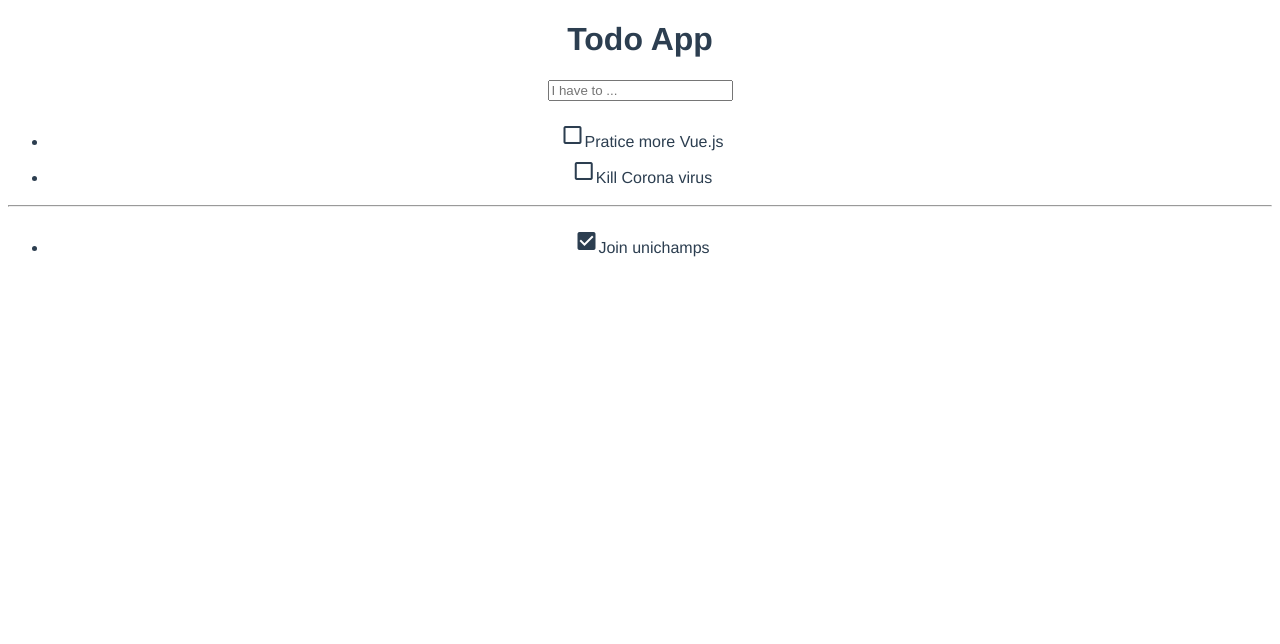
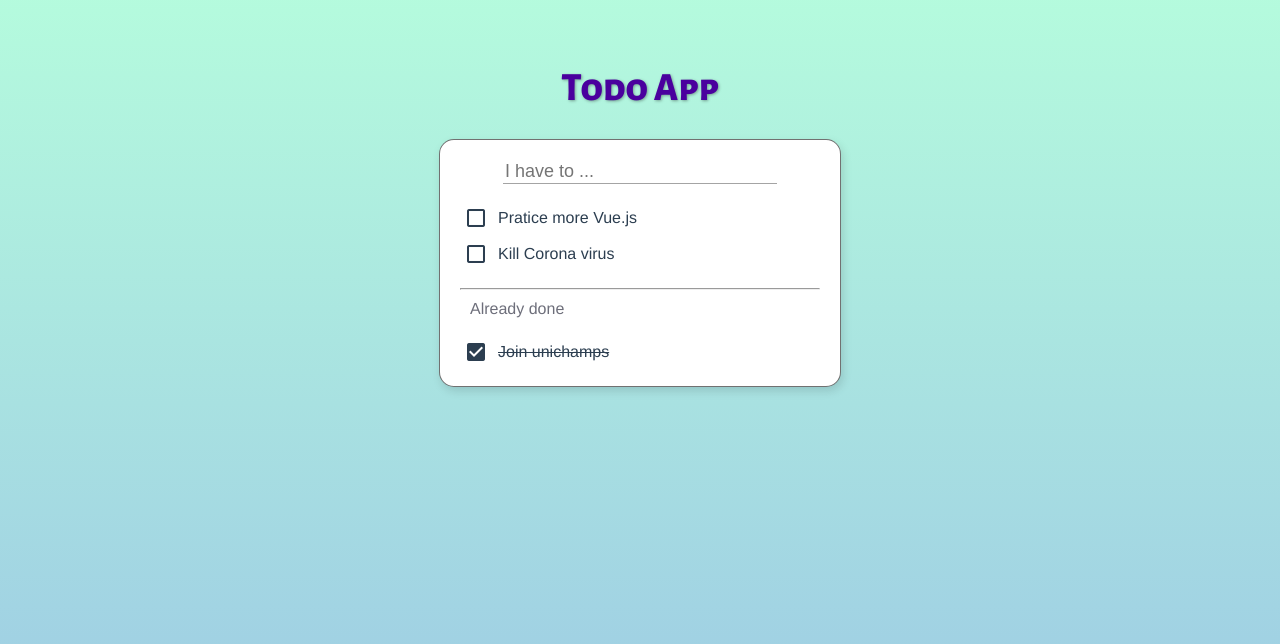
Before and after one commit to MuelasU/vuetodo, a Vue app: page / in a window 1280 px wide. Shown: the top 644 px of the page. Built offline with nearby package versions, Linux system fonts and the light colour scheme.

Commit message:
added css styles

```diff
--- a/public/index.html
+++ b/public/index.html
@@ -7,9 +7,19 @@
         <meta name="viewport" content="width=device-width,initial-scale=1.0">
         <link rel="icon" href="<%= BASE_URL %>favicon.ico">
         <link href="https://fonts.googleapis.com/icon?family=Material+Icons" rel="stylesheet">
+        <link href="https://fonts.googleapis.com/css?family=Alegreya+Sans+SC:800&display=swap" rel="stylesheet">
         <title>
             <%= htmlWebpackPlugin.options.title %>
         </title>
+        <style>
+            html {
+                height: 100%;
+            }
+
+            body {
+                background: linear-gradient(rgba(14, 241, 146, 0.308), rgba(10, 118, 190, 0.404));
+            }
+        </style>
     </head>
 
     <body>
--- a/src/App.vue
+++ b/src/App.vue
@@ -17,5 +17,6 @@ export default {
   -moz-osx-font-smoothing: grayscale;
   text-align: center;
   color: #2c3e50;
+  margin: 4rem 0;
 }
 </style>
--- a/src/components/Todo.vue
+++ b/src/components/Todo.vue
@@ -20,7 +20,10 @@
         ></todo-item>
       </transition-group>
     </draggable>
-    <hr v-if="doneTodos.length && todos.length" />
+    <div v-if="doneTodos.length && todos.length" class="list-divider">
+      <hr />
+      <span>Already done</span>
+    </div>
     <draggable
       tag="ul"
       v-model="doneTodos"
@@ -96,9 +99,52 @@ export default {
 </script>
 
 <style scoped lang="scss">
+.todo {
+  text-align: left;
+  margin: auto;
+  width: 30%;
+  min-width: 400px;
+  border: solid 1px rgba(0, 0, 0, 0.555);
+  border-radius: 15px;
+  box-shadow: 2px 4px 10px rgba(0, 0, 0, 0.13);
+  background-color: #fff;
+  padding-top: 20px;
+}
+
+ul {
+  padding: 0;
+}
+
+input {
+  display: block;
+  margin: auto;
+  align-self: center;
+  border: none;
+  border-bottom: 1px solid rgba(0, 0, 0, 0.356);
+  font-size: 18px;
+  width: 270px;
+  max-width: 96%;
+}
+
+input:focus {
+  outline: none;
+}
+
+.list-divider {
+  color: rgba(40, 42, 59, 0.678);
+}
+
+.list-divider span {
+  cursor: default;
+  margin-left: 30px;
+}
+
+hr {
+  margin: 10px 20px;
+}
+
 .ghost {
-  opacity: 0.5;
-  background: #c8ebfb;
+  box-shadow: 0 2px 6px rgba(0, 0, 0, 0.26);
 }
 
 .list-group-item {
--- a/src/components/Todo_Item.vue
+++ b/src/components/Todo_Item.vue
@@ -1,10 +1,18 @@
 <template>
   <div class="todo-item">
-    <li>
-      <i v-if="completed" class="material-icons" @click="Check">check_box</i>
-      <i v-else class="material-icons" @click="Check">check_box_outline_blank</i>
+    <li v-if="completed">
+      <i class="material-icons drag">drag_indicator</i>
+      <i class="material-icons" @click="Check">check_box</i>
+      <span>
+        <strike>{{title}}</strike>
+      </span>
+      <i class="material-icons cross" @click="DeleteMe">close</i>
+    </li>
+    <li v-else>
+      <i class="material-icons drag">drag_indicator</i>
+      <i class="material-icons" @click="Check">check_box_outline_blank</i>
       <span>{{title}}</span>
-      <i class="material-icons show-on-hover" @click="DeleteMe">close</i>
+      <i class="material-icons cross" @click="DeleteMe">close</i>
     </li>
   </div>
 </template>
@@ -33,23 +41,47 @@ export default {
 </script>
 
 <style scoped lang="scss">
+.todo-item {
+  list-style: none;
+}
+
 i {
   cursor: pointer;
 }
 
-.show-on-hover {
+li {
+  display: flex;
+  flex-wrap: wrap;
+  align-items: center;
+}
+
+li span {
+  margin-left: 10px;
+}
+
+.cross {
   transform: scale(0.8);
-  visibility: hidden;
   border-radius: 50%;
   transition: background-color 0.2s;
   padding: 6px;
+  margin-left: auto;
 }
 
-li:hover .show-on-hover {
+.drag {
+  cursor: move;
+}
+
+.cross,
+.drag {
+  visibility: hidden;
+}
+
+li:hover .cross,
+li:hover .drag {
   visibility: visible;
 }
 
-.show-on-hover:hover {
+cross:hover {
   background-color: rgba($color: #000000, $alpha: 0.08);
 }
 </style>
--- a/src/views/Home.vue
+++ b/src/views/Home.vue
@@ -10,3 +10,13 @@ export default {
   name: "Home"
 };
 </script>
+
+<style>
+h1 {
+  font-family: "Alegreya Sans SC", sans-serif;
+  font-size: 40px;
+  cursor: default;
+  color: #4a009e;
+  text-shadow: 1px 1px 3px rgba(0, 0, 0, 0.342);
+}
+</style>
```
Also changed, not shown: 1 other file (tests, documents, lock files or other folders).
